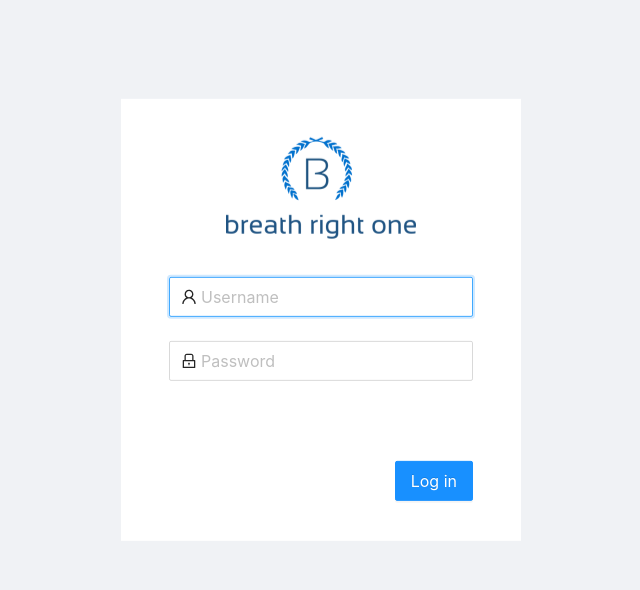
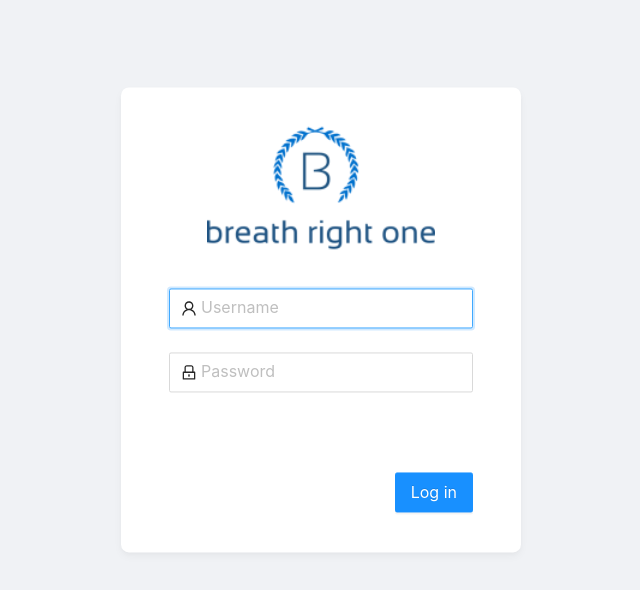
Before and after one commit to dev-drprasad/medical-equipment-delivery-system, a React (Create React App) app: page /login in a window 1280 px wide. Shown: the top 590 px of the page, without its empty margins (319-959 px from the left). Built offline with nearby package versions, Linux system fonts and the light colour scheme.

Commit message:
🐛 Login error message duration and handle all 5xx

```diff
--- a/src/index.scss
+++ b/src/index.scss
@@ -57,3 +57,7 @@ code {
 .ant-form-item-explain {
   font-size: 12px !important;
 }
+
+input:-webkit-autofill {
+  background-clip: text;
+}
--- a/src/pages/Login/styles.scss
+++ b/src/pages/Login/styles.scss
@@ -1,14 +1,19 @@
 .login-form {
   background-color: white;
-  width: 40%;
+  width: 95%; // in mobile, looks good
   max-width: 400px;
   padding: 32px 48px 16px 48px;
   position: absolute;
   left: 50%;
   top: 40%;
   transform: translate(-50%, -50%);
+  box-shadow: 0 2px 4px rgba(0, 0, 0, 0.02), 0 4px 8px rgba(0, 0, 0, 0.04);
+  border-radius: 8px;
   .logo-wrapper {
     margin-bottom: 32px;
     text-align: center;
+    img {
+      width: 75%;
+    }
   }
 }
--- a/src/shared/hooks.js
+++ b/src/shared/hooks.js
@@ -135,8 +135,8 @@ export default function useBROAPI(urlpath, extraOptions) {
   const [data, status, refresh] = useFetch(url, options);
 
   useEffect(() => {
-    if (status.isError && status.statusCode === 500) {
-      message.error("Oops! Something went wrong.", 3000);
+    if (status.isError && status.statusCode >= 500) {
+      message.error("Oops! Something went wrong.", 3);
     }
   }, [status]);
 
```
Also changed, not shown: 1 other file (tests, documents, lock files or other folders).
